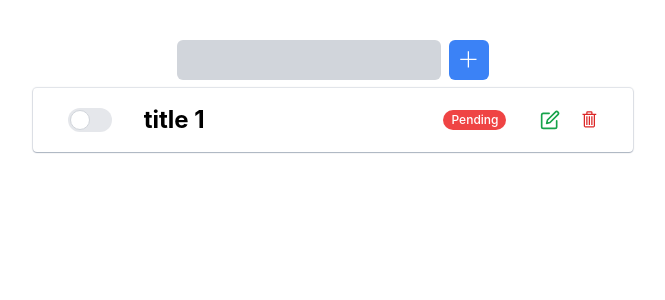
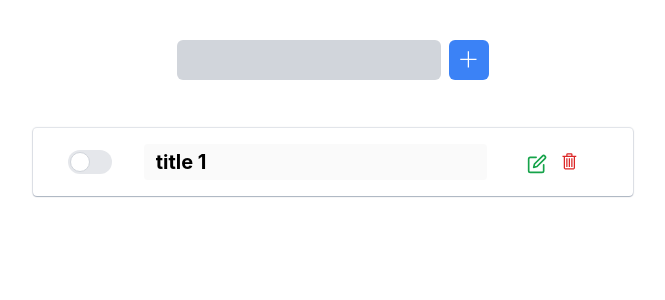
Before and after one commit to mabuhanifa/react-experiment-ts, a React (Vite) app: page / in a window 1280 px wide. Shown: the top 300 px of the page, without its empty margins (307-972 px from the left). Built offline with nearby package versions, Linux system fonts and the light colour scheme.

Commit message:
updated title functionality

```diff
--- a/src/App.tsx
+++ b/src/App.tsx
@@ -1,10 +1,9 @@
 import Todos from "./components/Todos";
 
 export default function App() {
-
   return (
     <>
       <Todos />
     </>
-  )
+  );
 }
--- a/src/components/Todo.tsx
+++ b/src/components/Todo.tsx
@@ -1,4 +1,4 @@
-import { useState } from "react";
+import { FormEvent, useState } from "react";
 import { BiSave } from "react-icons/bi";
 import { FiEdit } from "react-icons/fi";
 import { VscTrash } from "react-icons/vsc";
@@ -7,38 +7,60 @@ import { type Todo } from "../types/types";
 import CheckBox from "./CheckBox";
 
 export default function Todo({ todo }: { todo: Todo }) {
+  const dispatch = useDispatch();
+  const [title, setTitle] = useState(todo.title);
   const [edit, setEdit] = useState(false);
-  const dispatch = useDispatch();
+
+  const updateTitle = (e: FormEvent<HTMLFormElement | HTMLButtonElement>) => {
+    e.preventDefault();
+    if (title.trim() === "") return;
+    if (title === todo.title) {
+      return;
+    }
+    dispatch({
+      type: "CHANGE_TITLE",
+      payload: {
+        id: todo.id,
+        title: title,
+      },
+    });
+    setEdit(false);
+  };
 
   return (
     <div className="grid grid-cols-12 p-4 my-2 shad w-[600px] rounded">
       <div className="col-span-2 flex justify-center items-center">
         <CheckBox todo={todo} />
       </div>
-      <div className="col-span-6 flex items-center">
+      <div className="col-span-8 flex items-center justify-between">
+        <form onSubmit={(e) => updateTitle(e)} className="flex items-center ">
           <input
             type="text"
-          value={todo.title}
-          className={`text-2xl font-bold ${
+            name="title"
+            value={title}
+            disabled={!edit}
+            className={`text-xl font-bold px-3 py-1 rounded mr-10 ${
               todo.isCompleted ? "line-through" : ""
-          }  ${edit ? "bg-gray-500" : ""}`}
+            }  ${edit ? "bg-gray-300" : ""}`}
+            onChange={(e) => setTitle(e.target.value)}
           />
-      </div>
-      <div className="col-span-2 flex items-center justify-center">
           <button
-          onClick={() => {
-            dispatch({ type: "CHANGE_STATUS", payload: todo.id });
+            type="submit"
+            onClick={(e) => {
+              setEdit((m) => !m);
+              updateTitle(e);
             }}
-          className={`text-xs px-2 py-0.5 rounded-full text-white font-[500]
-                   ${todo.isCompleted ? "bg-green-500" : "bg-red-500"}`}
+            className="text-green-600"
           >
-          {todo.isCompleted ? "Completed" : "Pending"}
+            {edit ? (
+              <BiSave size={22} className="mt-1" />
+            ) : (
+              <FiEdit size={20} className="mt-1" />
+            )}
           </button>
+        </form>
       </div>
       <div className="col-span-2 flex items-center justify-center gap-x-5">
-        <button onClick={() => setEdit((m) => !m)} className="text-green-600">
-          {edit ? <BiSave size={22} /> : <FiEdit size={20} />}
-        </button>
         <button
           className="flex justify-center items-center text-red-600 "
           onClick={() => {
--- a/src/components/Todos.tsx
+++ b/src/components/Todos.tsx
@@ -4,51 +4,49 @@ import { useDispatch, useSelector } from "../contextAPI/hooks";
 import Todo from "./Todo";
 
 export default function Todos() {
-
   const [title, setTitle] = useState("");
 
   const dispatch = useDispatch();
 
   const todos = useSelector((s) => s.todos);
 
-    const createTodo = (e: (FormEvent<HTMLFormElement | HTMLButtonElement>)) => {
+  const createTodo = (e: FormEvent<HTMLFormElement | HTMLButtonElement>) => {
     e.preventDefault();
     if (!title) return;
     dispatch({
       type: "ADD_TODO",
-            payload: { title, id: todos.length + 1, isCompleted: false }
+      payload: { title, id: todos.length + 1, isCompleted: false },
     });
     setTitle("");
   };
 
   return (
     <section className="p-10 ">
-
       <div className="flex justify-center">
-                <form onSubmit={(e) => createTodo(e)} className="flex items-center gap-2">
+        <form
+          onSubmit={(e) => createTodo(e)}
+          className="flex items-center gap-2"
+        >
           <input
             type="text"
             name="title"
             value={title}
             className="bg-gray-300 rounded-md p-2"
-                        onChange={(e) => setTitle(e.target.value)} />
+            onChange={(e) => setTitle(e.target.value)}
+          />
           <button
             type="submit"
             onSubmit={(e) => createTodo(e)}
-                        className="bg-blue-500 text-white rounded-md p-2.5">
+            className="bg-blue-500 text-white rounded-md p-2.5"
+          >
             <VscAdd size={20} />
           </button>
         </form>
       </div>
 
-            <div className="flex flex-col justify-center items-center">
-                {
-                    todos && todos.map((todo) => (
-                        <Todo todo={todo} key={todo.id} />
-                    ))
+      <div className="flex flex-col justify-center items-center mt-10">
+        {todos && todos.map((todo) => <Todo todo={todo} key={todo.id} />)}
+      </div>
+    </section>
+  );
 }
-            </div>
-
-        </section>
-    )
-}
--- a/src/contextAPI/reducer.tsx
+++ b/src/contextAPI/reducer.tsx
@@ -1,11 +1,13 @@
 import { Action, StateType } from "../types/types";
 
 export const initialState: StateType = {
-    todos: [{
+  todos: [
+    {
       id: 0,
       title: "title 1",
-        isCompleted: false
-    }],
+      isCompleted: false,
+    },
+  ],
 };
 
 export const reducer = (state: StateType, action: Action) => {
@@ -18,17 +20,30 @@ export const reducer = (state: StateType, action: Action) => {
     case "CHANGE_STATUS":
       return {
         ...state,
-                todos: state.todos.map((todo) => todo.id === action.payload ? { ...todo, isCompleted: !todo.isCompleted } : todo)
-            }
+        todos: state.todos.map((todo) =>
+          todo.id === action.payload
+            ? { ...todo, isCompleted: !todo.isCompleted }
+            : todo
+        ),
+      };
 
     case "REMOVE_TODO":
-
       return {
         ...state,
-                todos: state.todos.filter((todo) => todo.id !== action.payload)
-            }
+        todos: state.todos.filter((todo) => todo.id !== action.payload),
+      };
+
+    case "CHANGE_TITLE":
+      return {
+        ...state,
+        todos: state.todos.map((todo) =>
+          todo.id === action.payload.id
+            ? { ...todo, title: action.payload.title }
+            : todo
+        ),
+      };
 
     default:
       throw new Error();
   }
-}
+};
--- a/src/types/types.ts
+++ b/src/types/types.ts
@@ -7,7 +7,7 @@ export type Todo = {
 export type Action =
   | { type: "ADD_TODO"; payload: Todo }
   | { type: "CHANGE_STATUS"; payload: number }
-  | { type: "CHANGE_TITLE"; payload: number }
+  | { type: "CHANGE_TITLE"; payload: { id: number; title: string } }
   | { type: "REMOVE_TODO"; payload: number };
 
 export type StateType = { todos: Todo[] };
```
Lines whose indentation alone changed are shown as unchanged.
